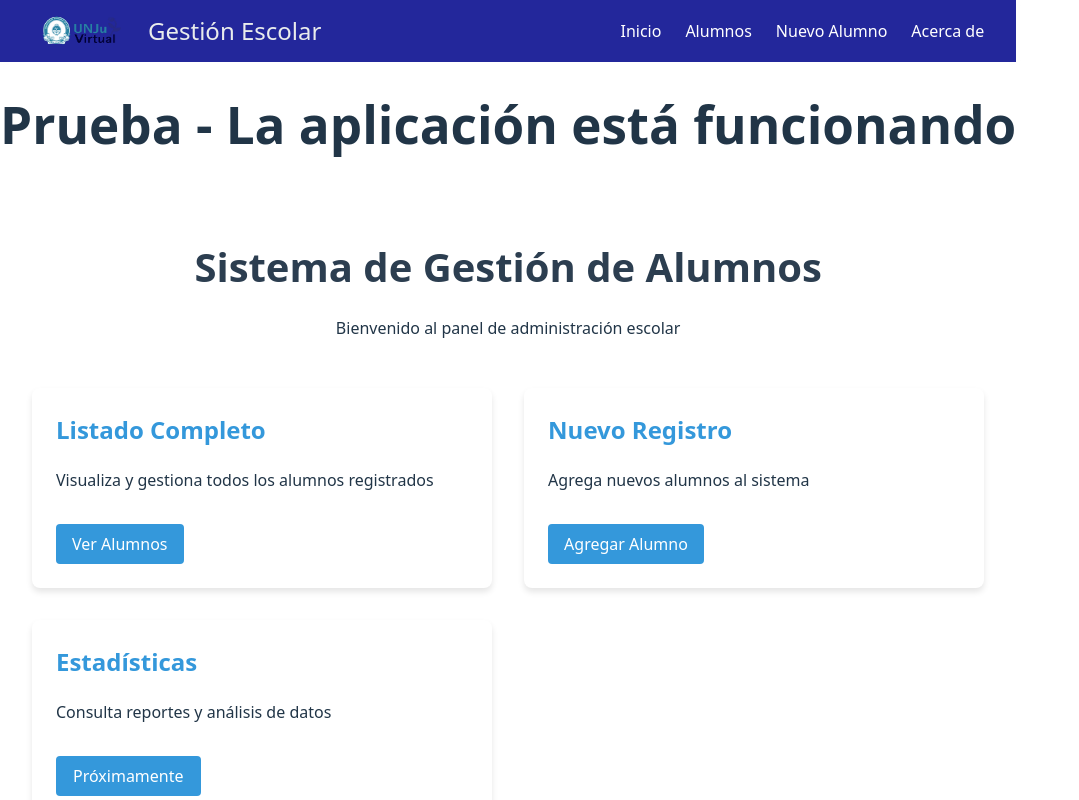
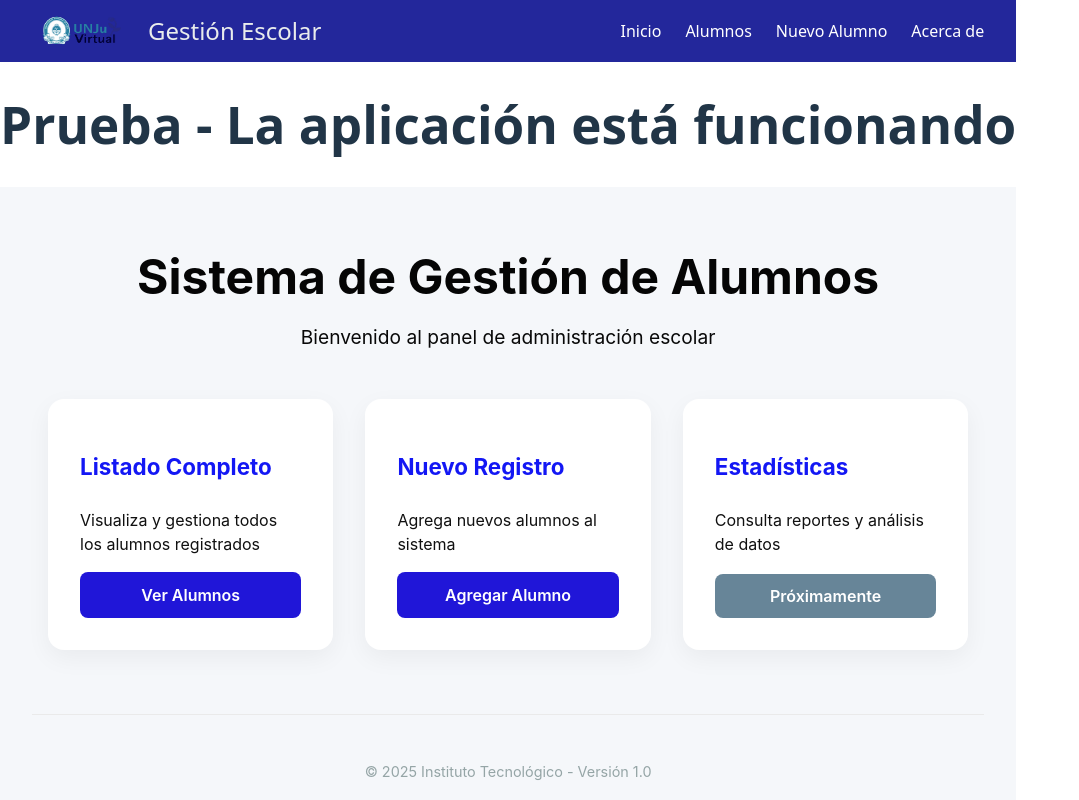
Before and after one commit to valenmadrigal/tp05PV2025Grupo20, a React (Vite) app in the folder tp05PV2025Grupo20/: page / in a window 1280 px wide. Shown: the top 800 px of the page, without its empty margins (0-1079 px from the left). Built offline with nearby package versions, Linux system fonts and the light colour scheme.

Commit message:
modificacion del css  por Espejo Talia

```diff
--- a/tp05PV2025Grupo20/src/css/home.css
+++ b/tp05PV2025Grupo20/src/css/home.css
@@ -1,7 +1,11 @@
+/* --- Contenedor general --- */
 .home-container {
   max-width: 1200px;
   margin: 0 auto;
   padding: 2rem;
+  font-family: 'Inter', 'Segoe UI', sans-serif;
+  background-color: #f5f7fa;
+  color: #050505; /* Texto principal */
 }
 
 .home-header {
@@ -10,50 +14,102 @@
 }
 
 .home-header h1 {
-  color: #2c3e50;
-  font-size: 2.5rem;
+  font-size: 3rem;
+  font-weight: 700;
+  margin-bottom: 0.5rem;
+  color: #050505;
 }
 
+.home-header p {
+  font-size: 1.2rem;
+  color: #080808;
+}
+
+/* --- Sección de tarjetas --- */
 .home-features {
   display: grid;
-  grid-template-columns: repeat(auto-fit, minmax(300px, 1fr));
+  grid-template-columns: repeat(auto-fit, minmax(280px, 1fr));
   gap: 2rem;
-  margin-bottom: 3rem;
+  margin-bottom: 4rem;
+  padding: 0 1rem;
 }
 
+/* --- Tarjeta de función --- */
 .feature-card {
-  background: white;
-  border-radius: 8px;
-  padding: 1.5rem;
-  box-shadow: 0 4px 6px rgba(0, 0, 0, 0.1);
-  transition: transform 0.3s ease;
+  background: #ffffff;
+  border-radius: 16px;
+  padding: 2rem;
+  box-shadow: 0 8px 24px rgba(0, 0, 0, 0.05); /* Sombra suave */
+  transition: all 0.3s ease;
+  display: flex;
+  flex-direction: column;
+  justify-content: space-between;
 }
 
 .feature-card:hover {
-  transform: translateY(-5px);
+  transform: translateY(-6px);
+  box-shadow: 0 12px 28px rgba(0, 0, 0, 0.08);
 }
 
 .feature-card h2 {
-  color: #3498db;
-  margin-top: 0;
+  color: #1317f4;
+  font-size: 1.4rem;
+  margin-bottom: 0.5rem;
 }
 
+.feature-card p {
+  flex-grow: 1;
+  font-size: 1rem;
+  color: #101010;
+}
+
+/* --- Botón --- */
 .feature-button {
   display: inline-block;
-  background: #3498db;
-  color: white;
-  padding: 0.5rem 1rem;
-  border-radius: 4px;
+  background-color: #2016d8;
+  color: #fff;
+  padding: 0.7rem 1.5rem;
+  border-radius: 8px;
   text-decoration: none;
-  margin-top: 1rem;
+  font-weight: 600;
+  text-align: center;
+  transition: background 0.3s ease, transform 0.2s ease;
 }
 
 .feature-button:hover {
-  background: #2980b9;
+  background-color: #321dd0;
+  transform: scale(1.05);
 }
 
+/* Botón deshabilitado */
+.feature-button:disabled,
+.feature-button[disabled] {
+  background-color: #678598;
+  cursor: not-allowed;
+  transform: none;
+}
+
+/* --- Pie de página --- */
 .home-footer {
   text-align: center;
-  color: #7f8c8d;
-  padding: 1rem;
+  color: #95a5a6;
+  padding: 2rem 0 1rem;
+  font-size: 0.9rem;
+  border-top: 1px solid #eaeaea;
 }
+
+/* --- Responsivo adicional --- */
+@media (max-width: 480px) {
+  .home-header h1 {
+    font-size: 2.2rem;
+  }
+
+  .feature-card {
+    padding: 1.5rem;
+  }
+
+  .feature-button {
+    width: 100%;
+    text-align: center;
+  }
+}
```
